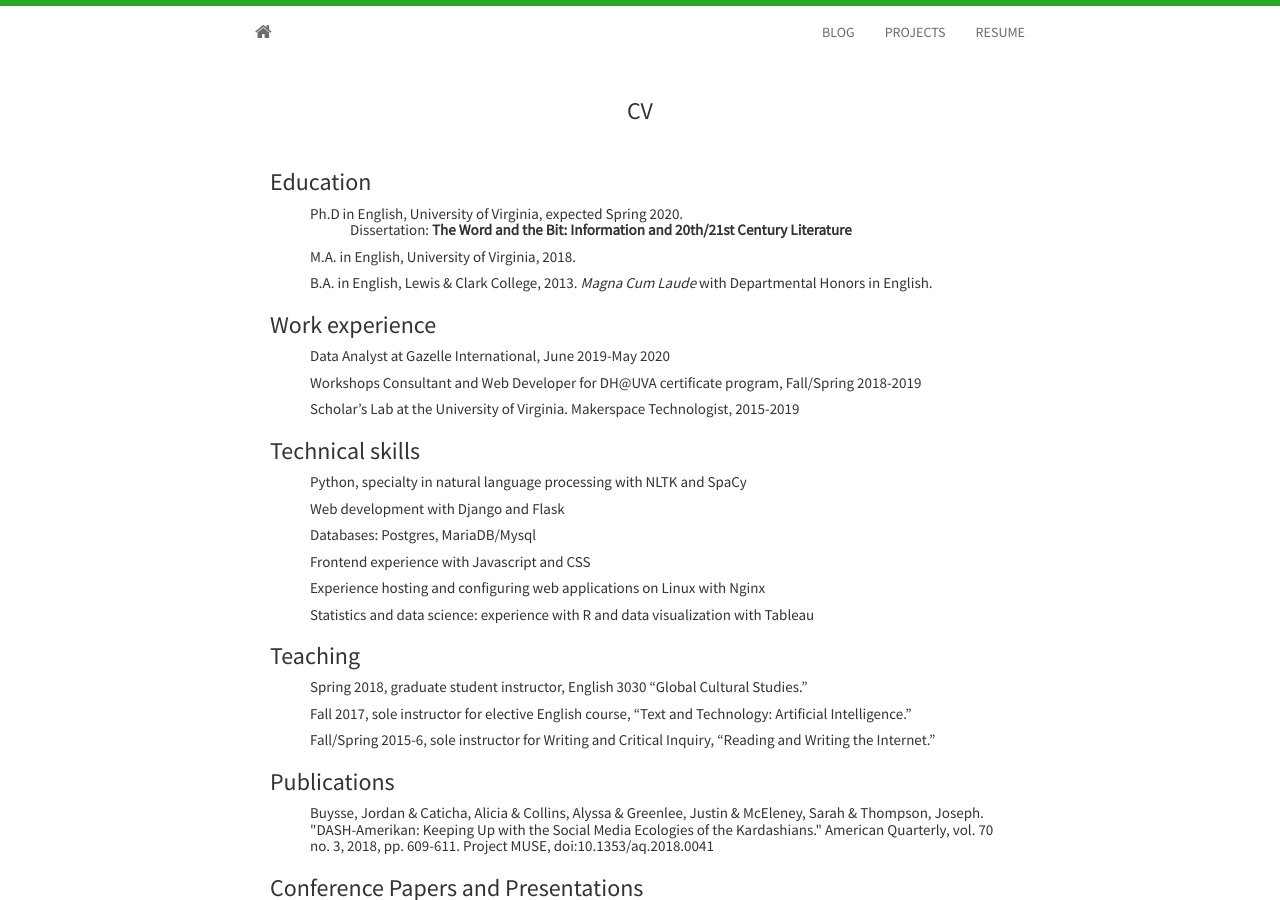
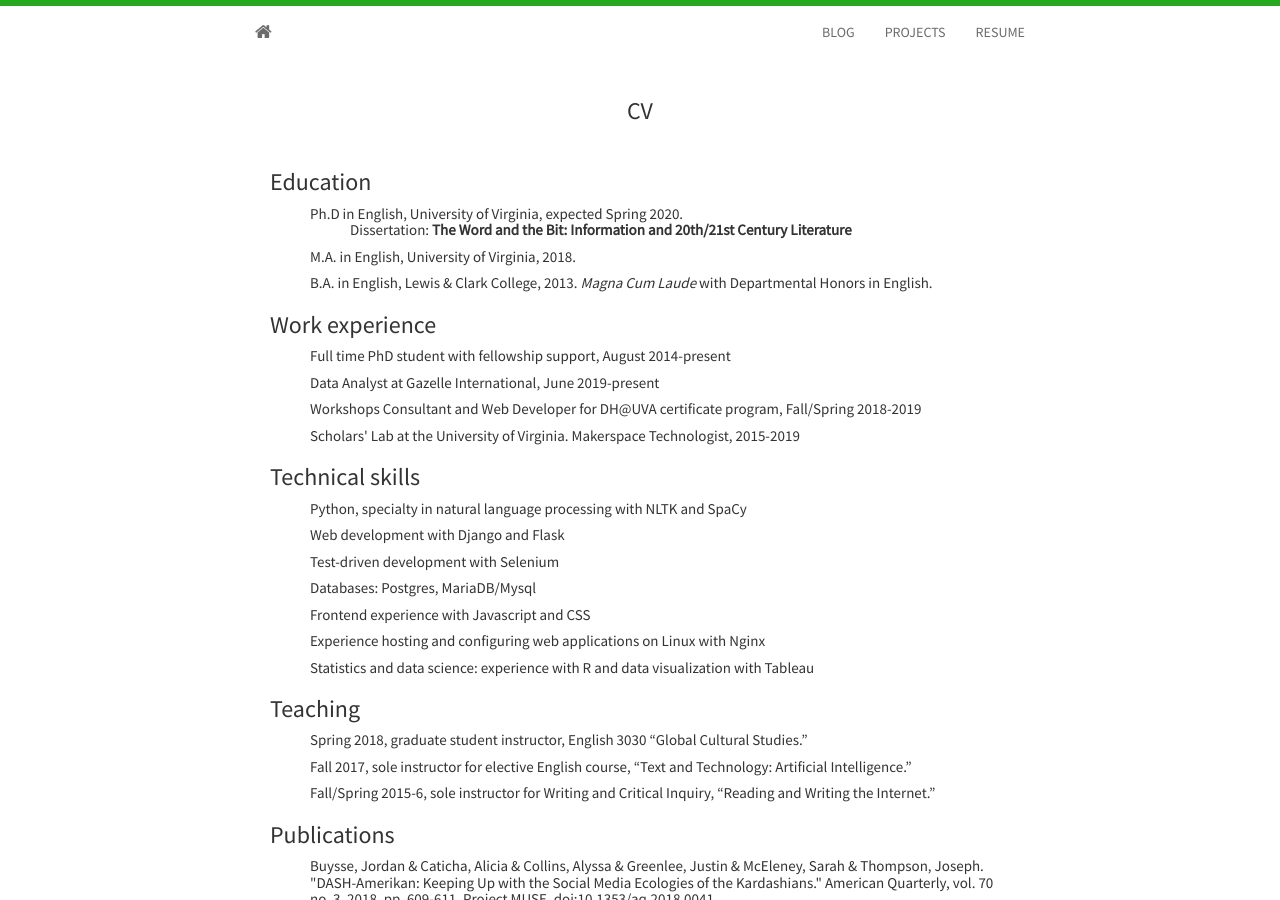
Before and after one commit to jdbuysse/jdbuysse.github.io, a Jekyll site: the page built from vitae.html, in a window 1280 px wide and 900 px high. Built offline with Jekyll 4.4.1, drawn with Linux system fonts in a browser that asks for light colours; nearby versions of some CDN libraries.

Commit message:
edits to projects/vitae

```diff
--- a/_includes/projects.html
+++ b/_includes/projects.html
@@ -22,7 +22,7 @@
 			<br>
 			<center><strong><a href="#">DASH-Amerikan: Keeping Up with the Social Media Ecologies of the Kardashians.</a></strong></center>
 			<br>
-			With support from the Scholars' Lab, I and five other graduate students in the arts and sciences designed and co-authored a visual essay about the Kardashian family and their expansive media footprint. The essay was featured in the journal <i>American Quarterly</i> and received a first place award at UVA's Huskey Research Symposium. You can visit the site <a href="http://dashamerikan.scholarslab.org/">here</a>.
+			With support from the Scholars' Lab, I and five other graduate students in the arts and sciences designed and co-authored a visual essay about the Kardashian family and their expansive media footprint. The essay was featured in the journal <i>American Quarterly</i> and received a first place award at UVA's Huskey Research Symposium. You can read our piece in American Quarterly <a href="https://muse.jhu.edu/article/704343">here</a> or <a href="http://dashamerikan.scholarslab.org/">visit the site itself</a>.
 		</h5>
 
 		<h5>
--- a/_includes/vitae.html
+++ b/_includes/vitae.html
@@ -16,9 +16,10 @@
         <h3>
             Work experience
             <h6>
-                <ul>Data Analyst at Gazelle International, June 2019-May 2020</ul>
+                <ul>Full time PhD student with fellowship support, August 2014-present</ul>
+                <ul>Data Analyst at Gazelle International, June 2019-present</ul>
                 <ul>Workshops Consultant and Web Developer for DH@UVA certificate program, Fall/Spring 2018-2019</ul>
-                <ul>Scholar’s Lab at the University of Virginia. Makerspace Technologist, 2015-2019</ul>
+                <ul>Scholars' Lab at the University of Virginia. Makerspace Technologist, 2015-2019</ul>
             </h6>
         </h3>
 
@@ -27,6 +28,7 @@
             <h6>
                 <ul>Python, specialty in natural language processing with NLTK and SpaCy</ul>
                 <ul>Web development with Django and Flask</ul>
+                <ul>Test-driven development with Selenium</ul>
                 <ul>Databases: Postgres, MariaDB/Mysql</ul>
                 <ul>Frontend experience with Javascript and CSS</ul>
                 <ul>Experience hosting and configuring web applications on Linux with Nginx</ul>
```
